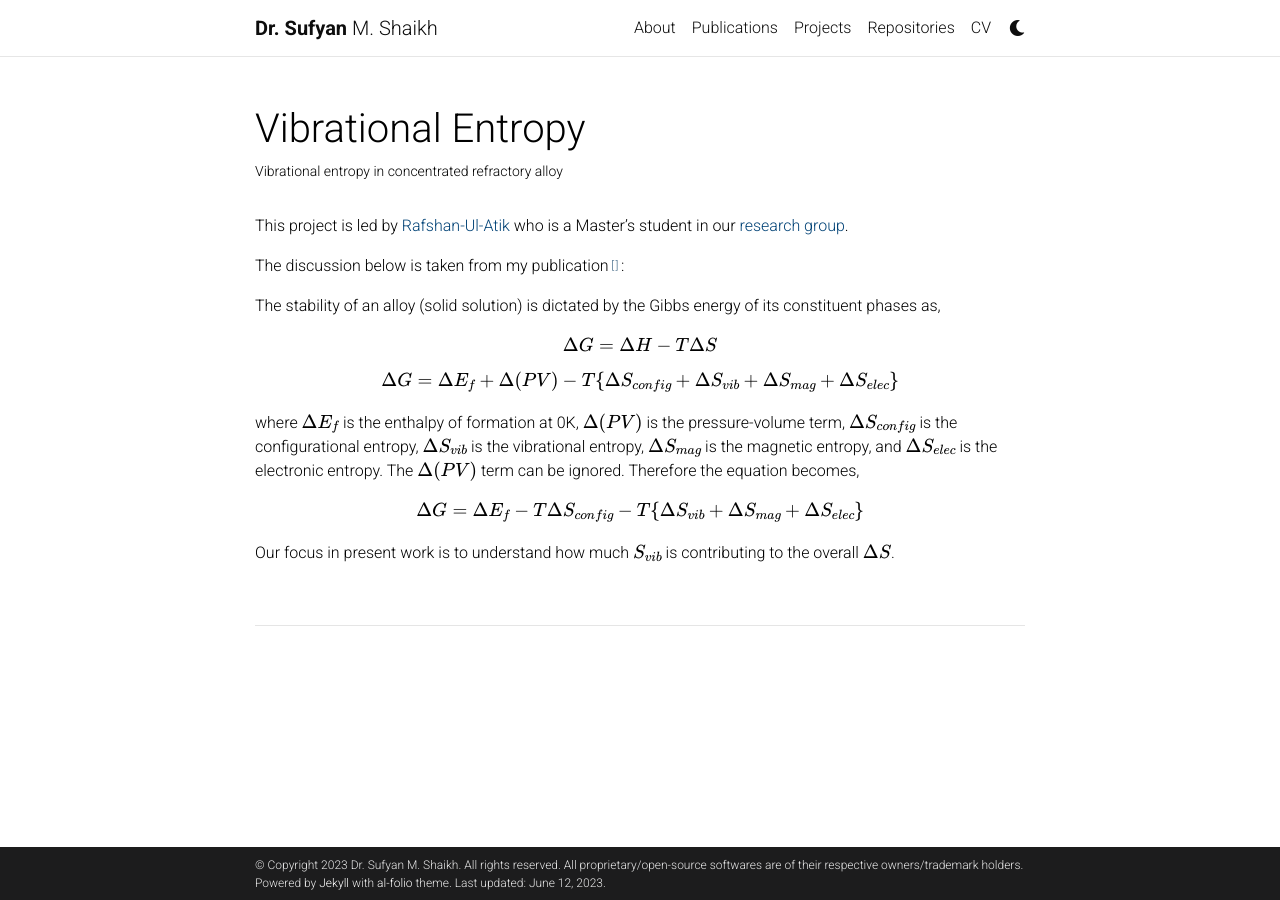
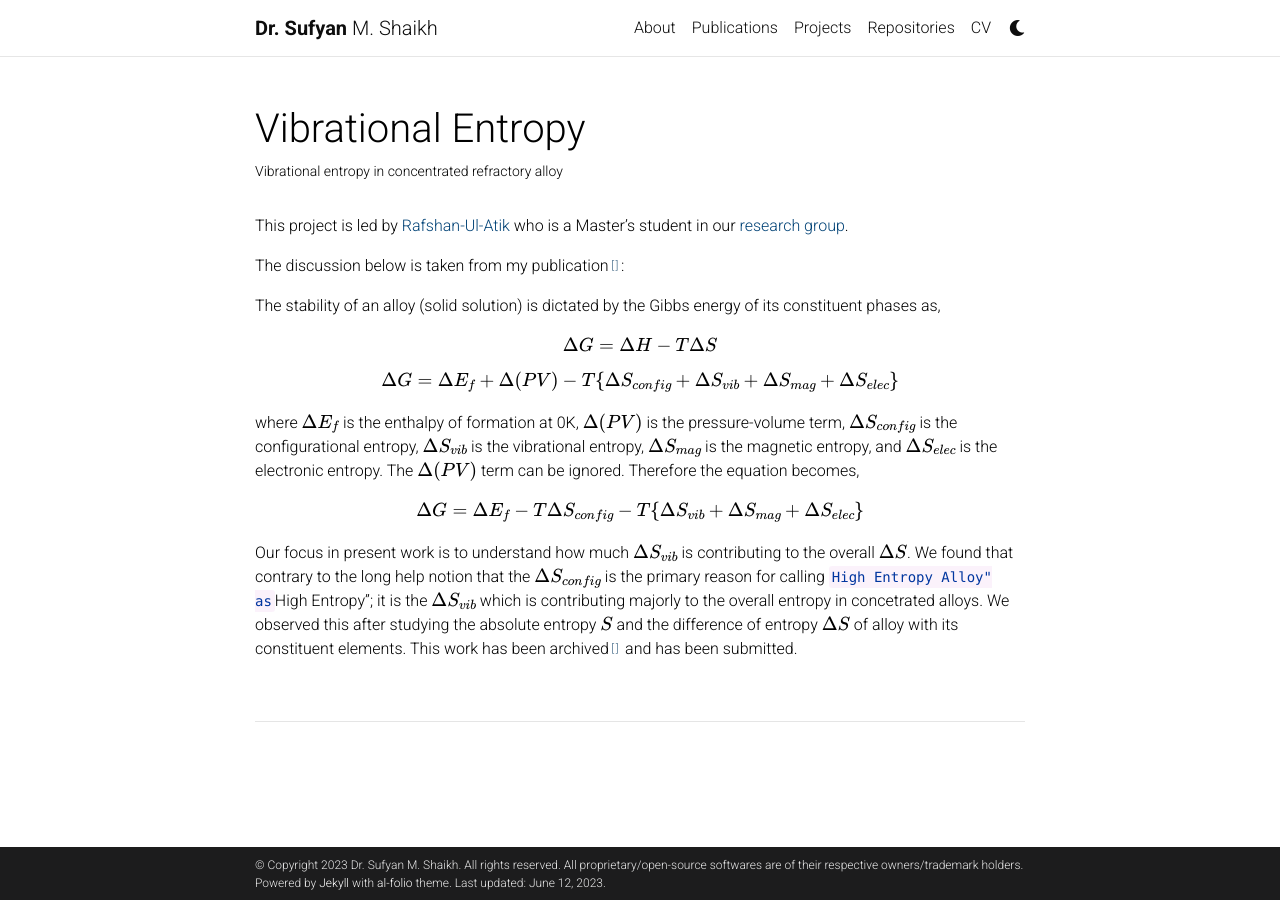
Before and after one commit to sufyanshk/sufyanshk.github.io, a Jekyll site: the page built from _projects/5_project.md, in a window 1280 px wide. Built offline with Jekyll 4.4.1, drawn with Linux system fonts in a browser that asks for light colours; comment, search, counter and statistics services are not loaded; a style sheet for code colours, icons or effects is not loaded.

Commit message:
modified:   _projects/5_project.md 	modified:   _projects/6_project.md

```diff
--- a/_projects/5_project.md
+++ b/_projects/5_project.md
@@ -17,7 +17,7 @@ The stability of an alloy (solid solution) is dictated by the Gibbs energy of it
 where $$\Delta E_f$$ is the enthalpy of formation at 0K, $$\Delta(PV)$$ is the pressure-volume term, $$\Delta S_{config}$$ is the configurational entropy, $$\Delta S_{vib}$$ is the vibrational entropy, $$\Delta S_{mag}$$ is the magnetic entropy, and $$\Delta S_{elec}$$ is the electronic entropy. The $$\Delta(PV)$$ term can be ignored. Therefore the equation becomes,
 <p>$$	\Delta G = \Delta E_f - T\Delta S_{config} - T\{\Delta S_{vib} + \Delta S_{mag} + \Delta S_{elec}\} $$</p>
 
-Our focus in present work is to understand how much $$S_{vib}$$ is contributing to the overall $$\Delta S$$.
+Our focus in present work is to understand how much $$\Delta S_{vib}$$ is contributing to the overall $$\Delta S$$. We found that contrary to the long help notion that the $$\Delta S_{config}$$ is the primary reason for calling ``High Entropy Alloy" as ``High Entropy"; it is the $$\Delta S_{vib}$$ which is contributing majorly to the overall entropy in concetrated alloys. We observed this after studying the absolute entropy $$S$$ and the difference of entropy $$\Delta S$$ of alloy with its constituent elements. This work has been archived<d-cite key="Atik2023"></d-cite> and has been submitted.
 
 
 <script src="/assets/js/distillpub/template.v2.js"></script>
```
Also changed, not shown: _projects/6_project.md (+4 -0 lines).
